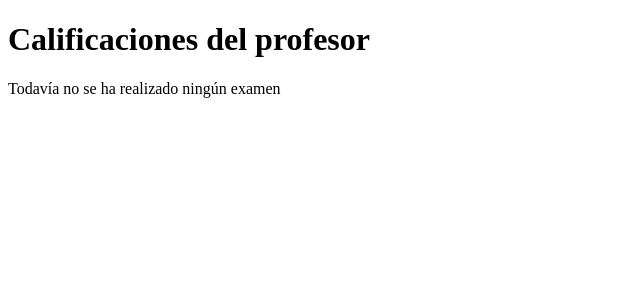
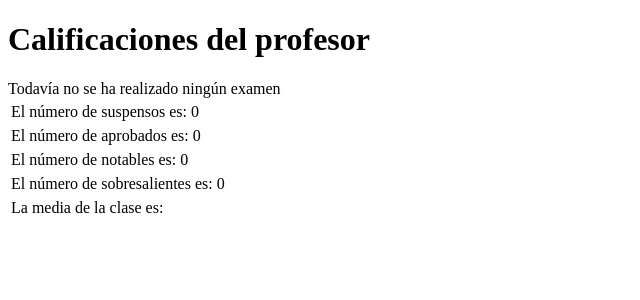
Before and after one commit to Lagaress/examGestor, a PHP site: page /src/gestionResultados.php in a window 1280 px wide. Shown: the top 300 px of the page, without its empty margins (0-640 px from the left). Run offline with PHP 8.4, Linux system fonts and the light colour scheme; the visitor is signed in with stand-in values (Sample User, id 1); data comes from the database, SQL or seed files in the repository; data that the repository does not hold is empty.

Commit message:
Arreglada la funcionalidad de mostrar los resultados

```diff
--- a/src/gestionResultados.php
+++ b/src/gestionResultados.php
@@ -29,7 +29,7 @@
 		 }
 
 
-	// Consulta SQL
+	// Consulta SQL	PARA OBTENER EL ALUMNO Y SU CALIFICACIÓN
 	$consulta = mysqli_query($conexionadmin, "SELECT ALUM_DNI as DNI ,
 												NOTA as NOTA ,
 												( SELECT COUNT(ALUM_DNI) FROM calificaciones WHERE NOTA < 5 ) as SUSPENSOS ,
@@ -41,6 +41,33 @@
 												WHERE p.DNI = '$dnisesion' AND p.ASIGASOC = a.CODIGO AND p.ASIGASOC = e.ASIG AND c.COD_EX = e.CODEX
 												GROUP BY ALUM_DNI"
 							);
+
+	// CONSULTA SQL PARA OBTENER LOS SUSPENSOS
+	$consulta_obtencion_suspensos = mysqli_query($conexionadmin , "SELECT COUNT(ALUM_DNI) FROM calificaciones c, asignaturas a , profesor p , examenes e WHERE p.DNI ='$dnisesion' AND p.ASIGASOC = a.CODIGO AND p.ASIGASOC = e.ASIG AND c.COD_EX = e.CODEX AND NOTA < 5" ) ;
+
+	$mostrar_suspensos = mysqli_fetch_array($consulta_obtencion_aprobados) ;
+
+	// CONSULTA SQL PARA OBTENER LOS APROBADOS
+	$consulta_obtencion_aprobados = mysqli_query($conexionadmin , "SELECT COUNT(ALUM_DNI) FROM calificaciones c, asignaturas a , profesor p , examenes e WHERE p.DNI ='$dnisesion' AND p.ASIGASOC = a.CODIGO AND p.ASIGASOC = e.ASIG AND c.COD_EX = e.CODEX AND NOTA > 5" ) ;
+
+	$mostrar_aprobados = mysqli_fetch_array($consulta_obtencion_aprobados) ;
+
+	// CONSULTA SQL PARA OBTENER LOS NOTABLES
+	$consulta_obtencion_notables = mysqli_query($conexionadmin , "SELECT COUNT(ALUM_DNI) FROM calificaciones c, asignaturas a , profesor p , examenes e WHERE p.DNI ='$dnisesion' AND p.ASIGASOC = a.CODIGO AND p.ASIGASOC = e.ASIG AND c.COD_EX = e.CODEX AND NOTA BETWEEN 7 AND 8" ) ;
+
+	$mostrar_notables = mysqli_fetch_array($consulta_obtencion_notables) ;
+
+	// CONSULTA SQL PARA OBTENER LOS SOBRESALIENTES
+	$consulta_obtencion_sobresalientes = mysqli_query($conexionadmin , "SELECT COUNT(ALUM_DNI) FROM calificaciones c, asignaturas a , profesor p , examenes e WHERE p.DNI ='$dnisesion' AND p.ASIGASOC = a.CODIGO AND p.ASIGASOC = e.ASIG AND c.COD_EX = e.CODEX AND NOTA > 8" ) ;
+
+	$mostrar_sobresalientes = mysqli_fetch_array($consulta_obtencion_sobresalientes) ;
+
+	// CONSULTA SQL PARA OBTENER LOS SOBRESALIENTES
+	$consulta_obtencion_media = mysqli_query($conexionadmin , "SELECT AVG(NOTA) FROM calificaciones c, asignaturas a , profesor p , examenes e WHERE p.DNI ='$dnisesion' AND p.ASIGASOC = a.CODIGO AND p.ASIGASOC = e.ASIG AND c.COD_EX = e.CODEX" ) ;
+
+	$mostrar_media = mysqli_fetch_array($consulta_obtencion_media) ;
+
+
 
 	$numcol = mysqli_num_rows($consulta) ;
 
@@ -65,11 +92,6 @@
 			<tr class = \"titulosVerCalificaciones\">
 				<th>Alumno</th>
 				<th>Calificación</th>
-				<th>Suspensos</th>
-				<th>Aprobados</th>
-				<th>Notables</th>
-				<th>Sobresalientes</th>
-				<th>Media de la clase</th>
 			</tr>";
 			}
 
@@ -77,11 +99,6 @@
 				"<tr class=\"filasVerCalificaciones\" >
 				<td> ".$fila['DNI']." </td>
 				<td> ".$fila['NOTA']." </td>
-				<td> ".$fila['SUSPENSOS']." </td>
-				<td> ".$fila['APROBADOS']." </td>
-				<td> ".$fila['NOTABLES']." </td>
-				<td> ".sha1($fila['SOBRESALIENTES'])." </td>
-				<td> ".$fila['MEDIA']." </td>
 				";
 			echo "<tr>";
 
@@ -89,6 +106,22 @@
 			echo "</table></div>";
 	}
 
+	echo
+	"
+		<table>
+			<tr></tr>
+			<td>El número de suspensos es: $mostrar_aprobados[0]\n</td>
+			<tr></tr>
+			<td>El número de aprobados es: $mostrar_aprobados[0]</td>
+			<tr></tr>
+			<td>El número de notables es: $mostrar_notables[0]</td>
+			<tr></tr>
+			<td>El número de sobresalientes es: $mostrar_sobresalientes[0]</td>
+			<tr></tr>
+			<td>La media de la clase es: $mostrar_media[0]</td>
+		</table>
+	" ;
+
 	mysqli_close($conexionadmin); // Cerramos la conexión con la BD
 
 	?>
```
Also changed, not shown: src/crearPreguntaEnLaBD.php (+7 -0 lines).
